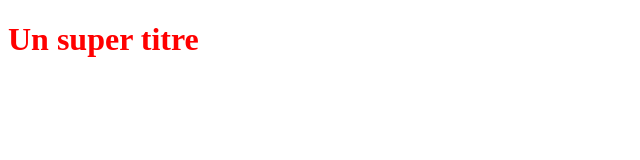
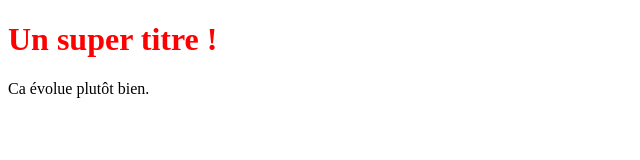
Before and after one commit to elienzaula/OpenclassroomProjet01, a plain HTML site: page index.html in a window 1280 px wide. Shown: the whole page, without its empty margins (0-640 px from the left). Drawn offline with Linux system fonts and the light colour scheme.

Commit message:
Modification du titre et ajout d'un nouveau paragraphe.

```diff
--- a/index.html
+++ b/index.html
@@ -7,6 +7,7 @@
     <title></title>
 </head>
 <body>
-    <h1>Un super titre</h1>
+    <h1>Un super titre !</h1>
+    <p>Ca évolue plutôt bien.</p>
 </body>
 </html>
```
